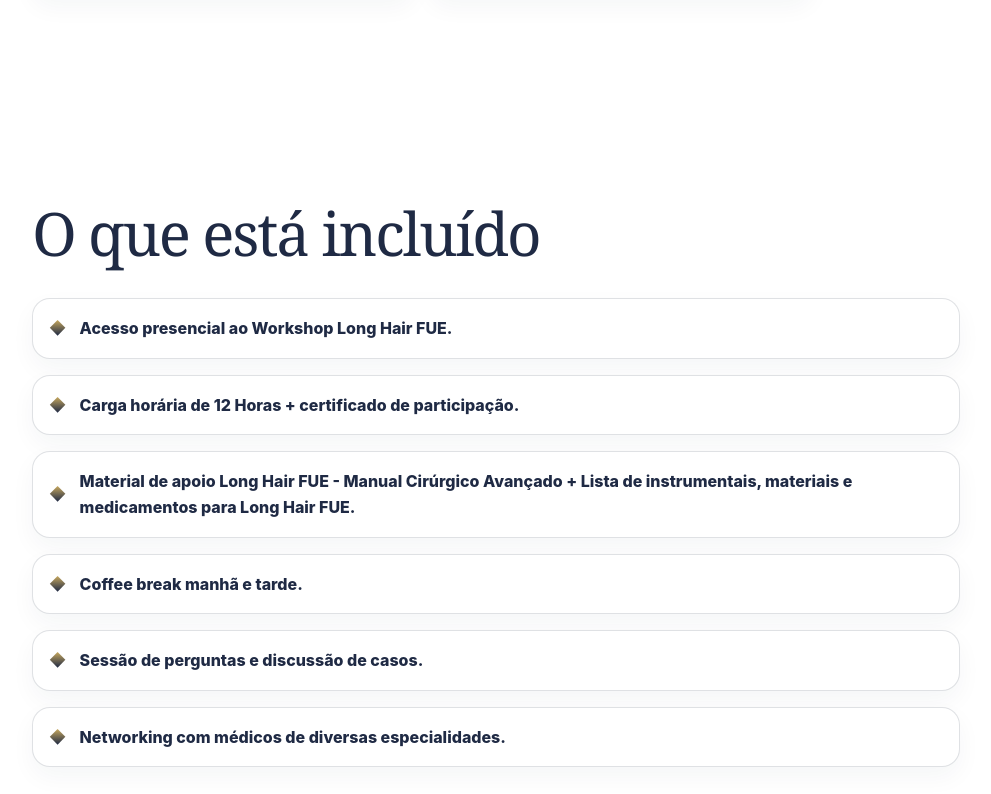
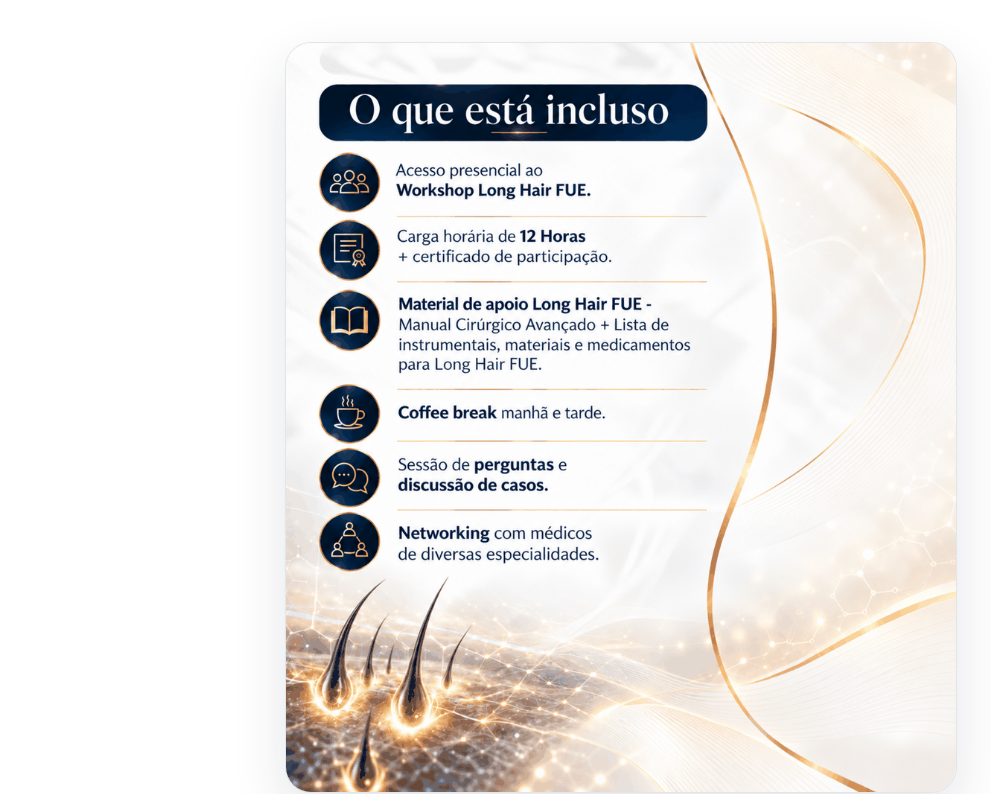
Before and after one commit to ludymanoel/Dr.-Patricia-Veloso, a website: page index.html in a window 1280 px wide. Shown: the part 8613-9407 px from the top of the page, without its empty margins (19-1010 px from the left). Drawn offline with Linux system fonts and the light colour scheme.

Commit message:
feat: secao incluido como imagem, espacamento compacto e moldura
- Substitui conteudo de #incluido pela imagem incluso.png (com moldura/mockup)
- Reduz padding vertical de #publico, #incluido e #inscricao
- Otimiza incluso.png (1186x1326 ~1,9MB -> 900x1006 ~483KB)
- Ignora copia.git/ no versionamento
- Testes E2E: 26 passed

```diff
--- a/index.html
+++ b/index.html
@@ -191,7 +191,7 @@
         </div>
       </section>
 
-      <section class="section audience" id="publico">
+      <section class="section section--compact audience" id="publico">
         <div class="section__intro">
           <h2>Este workshop é para médicos que...</h2>
         </div>
@@ -204,21 +204,11 @@
         </div>
       </section>
 
-      <section class="section included" id="incluido">
-        <div class="section__intro">
-          <h2>O que está incluído</h2>
-        </div>
-        <ul class="included__list" role="list">
-          <li>Acesso presencial ao Workshop Long Hair FUE.</li>
-          <li>Carga horária de 12 Horas + certificado de participação.</li>
-          <li>Material de apoio Long Hair FUE - Manual Cirúrgico Avançado + Lista de instrumentais, materiais e medicamentos para Long Hair FUE.</li>
-          <li>Coffee break manhã e tarde.</li>
-          <li>Sessão de perguntas e discussão de casos.</li>
-          <li>Networking com médicos de diversas especialidades.</li>
-        </ul>
+      <section class="section section--compact included" id="incluido">
+        <img class="included__image" src="img/incluso.png" alt="O que está incluído no Workshop Long Hair FUE" width="900" height="1006" loading="lazy" />
       </section>
 
-      <section class="section format" id="inscricao">
+      <section class="section section--compact format" id="inscricao">
         <div class="section__intro section__intro--center">
           <h2>Reserve seu lugar no Workshop Long Hair FUE</h2>
           <p>A inscrição será conduzida pela equipe oficial, com orientação sobre disponibilidade, critérios médicos e próximos passos.</p>
--- a/styles.css
+++ b/styles.css
@@ -35,6 +35,7 @@ a { color: inherit; }
 .nav a:hover { opacity: 1; color: var(--gold-text); }
 
 .section { padding: clamp(4.5rem, 8vw, 7.5rem) clamp(1rem, 4vw, 4.5rem); }
+.section--compact { padding-block: clamp(2.5rem, 5vw, 3.5rem); }
 .hero { min-height: calc(100dvh - 72px); display: grid; gap: 3rem; align-items: center; background: linear-gradient(90deg, rgba(232, 220, 200, .72), rgba(251,250,247,.96) 45%, #ffffff), radial-gradient(circle at 84% 12%, rgba(198,167,94,.22), transparent 24rem); border-bottom: 1px solid var(--line); position: relative; overflow: hidden; }
 .eyebrow { margin: 0 0 1rem; color: var(--gold-text); font-weight: 800; letter-spacing: .15em; text-transform: uppercase; font-size: .75rem; }
 h1, h2, h3 { color: var(--navy); line-height: 1.08; margin: 0; }
@@ -155,9 +156,8 @@ p { margin: 0; }
 .note-card p { color: rgba(255,255,255,.82) !important; }
 .audience { background: #fff; }
 .included { background: #fff; }
-.included__list { display: grid; gap: 1rem; max-width: 58rem; margin: 0; padding: 0; list-style: none; }
-.included__list li { position: relative; padding: 1rem 1.15rem 1rem 2.9rem; border: 1px solid var(--line); border-radius: var(--radius); background: #fff; box-shadow: 0 10px 24px rgba(31,42,68,.045); color: var(--navy); font-weight: 800; }
-.included__list li::before { content: ""; position: absolute; left: 1.15rem; top: 50%; width: .7rem; height: .7rem; transform: translateY(-50%) rotate(45deg); background: linear-gradient(135deg, var(--gold), var(--navy)); }
+#incluido { padding-block: clamp(1.25rem, 3vw, 2.25rem); }
+.included__image { display: block; width: min(100%, 42rem); height: auto; margin-inline: auto; border-radius: calc(var(--radius) + 8px); box-shadow: var(--shadow); border: 1px solid rgba(31,42,68,.12); background: var(--white); }
 .format { background: rgba(232,220,200,.46); border-bottom: 1px solid var(--line); }
 .format__grid div { display: grid; gap: .4rem; }
 .format__grid strong { color: var(--gold-text); text-transform: uppercase; letter-spacing: .08em; font-size: .78rem; }
```
Also changed, not shown: img/incluso.png (added), 1 other file.
